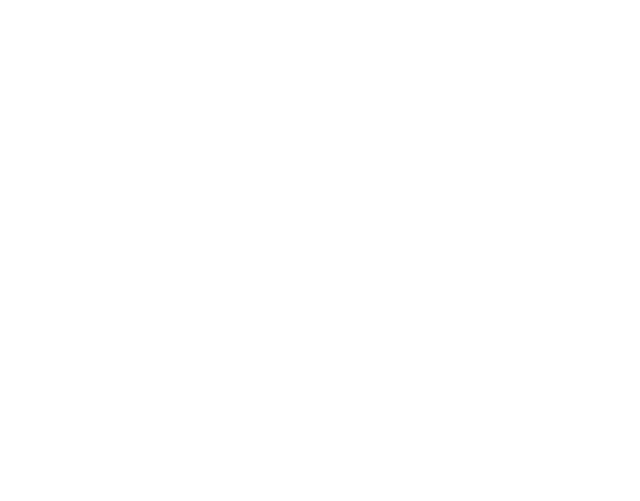
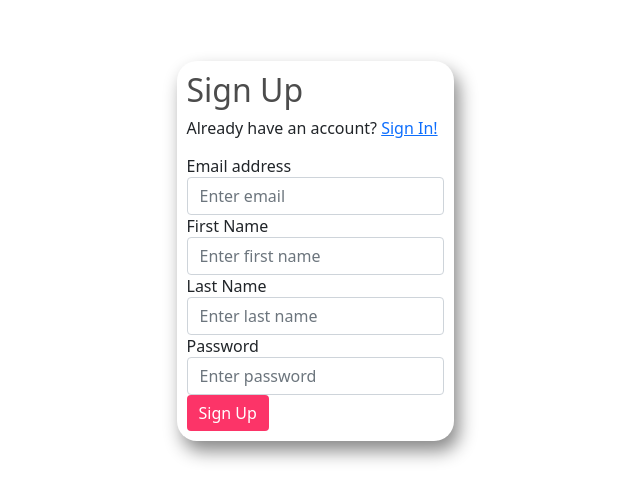
Before and after one commit to kreativekntrl/rental-huntress, a React (Create React App) app: page /signUp in a window 1280 px wide. Before the commit this address had no page. Shown: the part 139-640 px from the top of the page, without its empty margins (325-965 px from the left). Built offline with nearby package versions, Linux system fonts and the light colour scheme.

Commit message:
feat: created signup and sign in forms and routes

```diff
--- a/src/App.js
+++ b/src/App.js
@@ -4,12 +4,14 @@ import About from "./pages/About.js";
 import Landing from "./pages/Landing";
 import SignIn from "./pages/SignIn.js";
 import Blog from "./pages/Blog.js";
+import SignUp from "./pages/SignUp";
 
 function App() {
   return (
     <Routes>
       <Route path="/homepage" element={<Landing />} />
       <Route path="about" element={<About />} />
+      <Route path="signUp" element={<SignUp />} />
       <Route path="signIn" element={<SignIn />} />
       <Route path="blog" element={<Blog />} />
     </Routes>
--- a/src/App.scss
+++ b/src/App.scss
@@ -32,11 +32,7 @@ body {
     }
   }
 }
-//HEADER
-.page-header {
-  grid-column: 1 / -1;
-  color: var(--dark-font)
-}
+
 //SIDEBAR
 .page-sidebar {
   grid-column: 1 / -1;
@@ -106,3 +102,13 @@ h2 {
 svg {
   margin: 1px;
 }
+
+.form {
+  display: table;
+  background-color: white;
+  padding: 10px;
+  border-radius: 20px;
+  margin: auto;
+  margin-top: 25vh;
+  box-shadow: 5px 10px 18px #888888;
+}
--- a/src/components/Header.scss
+++ b/src/components/Header.scss
@@ -1,3 +1,8 @@
+.page-header {
+    grid-column: 1 / -1;
+    color: var(--dark-font)
+  }
+
 .dropdown-container {
     display: flex;
     justify-content: space-between;
--- a/src/pages/SignIn.js
+++ b/src/pages/SignIn.js
@@ -1,8 +1,37 @@
+import { Link } from "react-router-dom";
+
 const SignIn = () => {
-    return(
-        <div>
-            SignIn
+  return (
+    <div>
+      <form className="form">
+        <h2>Sign In</h2>
+        <p>
+          Need to create and account? <Link to="/signUp">Sign Up!</Link>
+        </p>
+        <div className="form-group">
+          <label htmlFor="exampleInputEmail1">Email address</label>
+          <input
+            type="email"
+            className="form-control"
+            id="exampleInputEmail1"
+            aria-describedby="emailHelp"
+            placeholder="Enter email"
+          />
         </div>
-    );
-}
+        <div className="form-group">
+          <label htmlFor="exampleInputPassword">Password</label>
+          <input
+            type="password"
+            className="form-control"
+            id="exampleInputPassword"
+            placeholder="Enter password"
+          />
+        </div>
+        <button type="submit" className="btn btn-primary submit">
+          Sign In
+        </button>
+      </form>
+    </div>
+  );
+};
 export default SignIn;
--- /dev/null
+++ b/src/pages/SignUp.js
@@ -0,0 +1,56 @@
+import { Link } from "react-router-dom";
+
+const SignUp = () => {
+    return(
+        <div>
+        <form className="form">
+          <h2>Sign Up</h2>
+          <p>
+            Already have an account? <Link to="/signIn">Sign In!</Link>
+          </p>
+          <div className="form-group">
+            <label htmlFor="exampleInputEmail1">Email address</label>
+            <input
+              type="email"
+              className="form-control"
+              id="exampleInputEmail1"
+              aria-describedby="emailHelp"
+              placeholder="Enter email"
+            />
+          </div>
+          <div className="form-group">
+            <label htmlFor="exampleInputFirstName">First Name</label>
+            <input
+              type="text"
+              className="form-control"
+              id="exampleInputFirstName"
+              placeholder="Enter first name"
+            />
+          </div>
+          <div className="form-group">
+            <label htmlFor="exampleInputLastName">Last Name</label>
+            <input
+              type="text"
+              className="form-control"
+              id="exampleInputFirstName"
+              placeholder="Enter last name"
+            />
+          </div>
+          <div className="form-group">
+            <label htmlFor="exampleInputPassword">Password</label>
+            <input
+              type="password"
+              className="form-control"
+              id="exampleInputPassword"
+              placeholder="Enter password"
+            />
+          </div>
+          <button type="submit" className="btn btn-primary submit">
+            Sign Up
+          </button>
+        </form>
+      </div>
+    );
+}
+
+export default SignUp;
```
